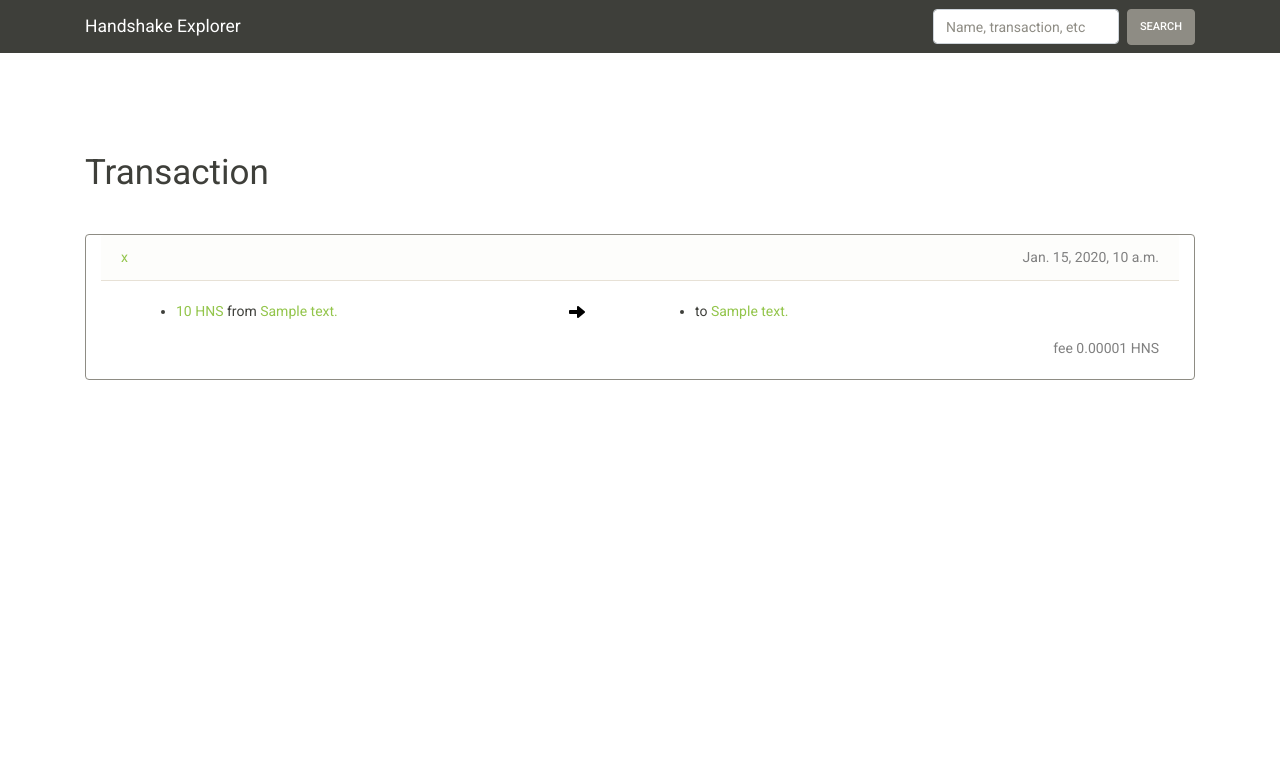
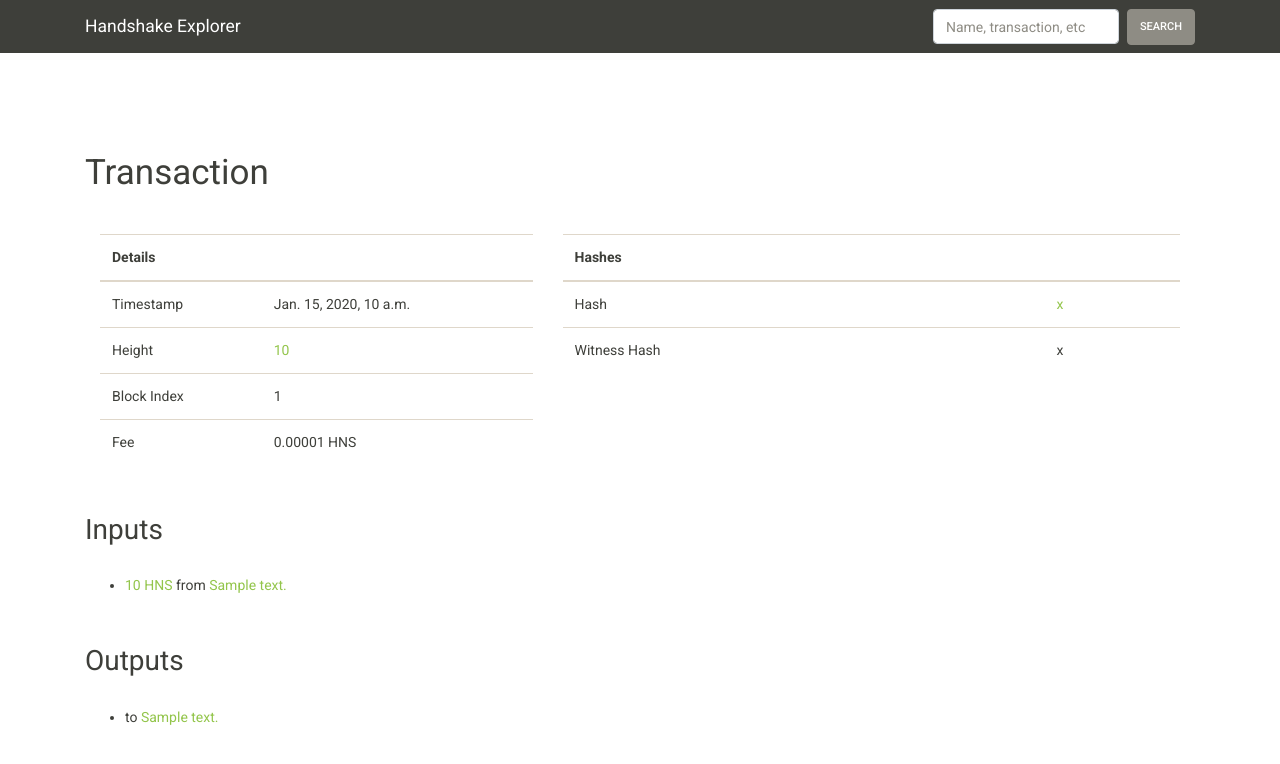
Before and after one commit to tdickman/handshake-explorer, a Django app: template hsdexplorer/explorer/templates/explorer/transaction.html in a window 1280 px wide. Shown: the top 764 px of the page. Run offline with Django 3.2, Linux system fonts and the light colour scheme; the template is opened without the code that fills it: most values are stand-ins (such as "Sample title", 1, 10 or a date in 2020); parts of the project's set-up code (start-up, migrations or seed data) failed here and were passed over; some libraries are stand-ins or nearby versions.

Commit message:
Update tx view and rendering for a few other views (move to h2)

```diff
--- a/hsdexplorer/explorer/static/css/custom.css
+++ b/hsdexplorer/explorer/static/css/custom.css
@@ -4,6 +4,10 @@ body {
 
 h1 {
   padding: 2rem 0;
+}
+
+h2 {
+  padding: 2rem 0 1.3rem;
 }
 
 .row .tx-card {
--- a/hsdexplorer/explorer/templates/explorer/_transaction.html
+++ b/hsdexplorer/explorer/templates/explorer/_transaction.html
@@ -5,15 +5,7 @@
     <div class="card-header"><a href="/tx/{{ tx.hash }}">{{ tx.hash }}</a> <span class="right light">{{ tx.time }}</span></div>
     <div class="card-body row">
       <div class="col-sm-5">
-        <ul>
-        {% for input in tx.inputs %}
-        {% if input.action == 'mine' %}
-        <li>Mined coins</li>
-        {% else %}
-        <li><a href="/tx/{{ input.source_tx }}">{{ input.value | to_hns }} HNS</a> from <a href="/address/{{ input.address }}">{{ input.address }}</a></li>
-        {% endif %}
-        {% endfor %}
-        </ul>
+        {% include "explorer/_tx-input-list.html" with inputs=tx.inputs %}
       </div>
       <div class="col-sm-1">
         {% if tx.direction == 'incoming' %}
@@ -25,21 +17,7 @@
         {% endif %}
       </div>
       <div class="col-sm-6">
-        <ul>
-        {% for output in tx.outputs %}
-        <li>
-        {% if output.action == 'NONE' %}{{ output.value | to_hns }} HNS{% endif %}
-        {% if output.action == 'OPEN' %}auction open for <a href="/name/{{ output.name }}">{{ output.name }}</a>{% endif %}
-        {% if output.action == 'BID' %}{{ output.value | to_hns }} HNS bid for <a href="/name/{{ output.name }}">{{ output.name }}</a>{% endif %}
-        {% if output.action == 'REVEAL' %}{{ output.value | to_hns }} HNS for auction reveal of <a href="/name/{{ output.name }}">{{ output.name }}</a>{% endif %}
-        {% if output.action == 'REGISTER' %}register for <a href="/name/{{ output.name }}">{{ output.name }}</a>{% endif %}
-        {% if output.action == 'REDEEM' %}{{ output.value | to_hns }} HNS for auction redeem of <a href="/name/{{ output.name }}">{{ output.name }}</a>{% endif %}
-        {% if output.action == 'UPDATE' %}update for <a href="/name/{{ output.name }}">{{ output.name }}</a>{% endif %}
-        {% if output.action == 'RENEW' %}update for <a href="/name/{{ output.name }}">{{ output.name }}</a>{% endif %}
-         to <a href="/address/{{ output.address }}">{{ output.address }}</a>
-        </li>
-        {% endfor %}
-        </ul>
+        {% include "explorer/_tx-output-list.html" with outputs=tx.outputs %}
       </div>
       <span class="right full light">fee {{ tx.fee | to_hns }} HNS</span>
     </div>
--- /dev/null
+++ b/hsdexplorer/explorer/templates/explorer/_tx-input-list.html
@@ -0,0 +1,10 @@
+{% load hsd_math %}
+<ul>
+  {% for input in inputs %}
+  {% if input.action == 'mine' %}
+  <li>Mined coins</li>
+  {% else %}
+  <li><a href="/tx/{{ input.source_tx }}">{{ input.value | to_hns }} HNS</a> from <a href="/address/{{ input.address }}">{{ input.address }}</a></li>
+  {% endif %}
+  {% endfor %}
+</ul>
--- /dev/null
+++ b/hsdexplorer/explorer/templates/explorer/_tx-output-list.html
@@ -0,0 +1,16 @@
+{% load hsd_math %}
+<ul>
+  {% for output in tx.outputs %}
+  <li>
+  {% if output.action == 'NONE' %}{{ output.value | to_hns }} HNS{% endif %}
+  {% if output.action == 'OPEN' %}auction open for <a href="/name/{{ output.name }}">{{ output.name }}</a>{% endif %}
+  {% if output.action == 'BID' %}{{ output.value | to_hns }} HNS bid for <a href="/name/{{ output.name }}">{{ output.name }}</a>{% endif %}
+  {% if output.action == 'REVEAL' %}{{ output.value | to_hns }} HNS for auction reveal of <a href="/name/{{ output.name }}">{{ output.name }}</a>{% endif %}
+  {% if output.action == 'REGISTER' %}register for <a href="/name/{{ output.name }}">{{ output.name }}</a>{% endif %}
+  {% if output.action == 'REDEEM' %}{{ output.value | to_hns }} HNS for auction redeem of <a href="/name/{{ output.name }}">{{ output.name }}</a>{% endif %}
+  {% if output.action == 'UPDATE' %}update for <a href="/name/{{ output.name }}">{{ output.name }}</a>{% endif %}
+  {% if output.action == 'RENEW' %}update for <a href="/name/{{ output.name }}">{{ output.name }}</a>{% endif %}
+   to <a href="/address/{{ output.address }}">{{ output.address }}</a>
+  </li>
+  {% endfor %}
+</ul>
--- a/hsdexplorer/explorer/templates/explorer/address.html
+++ b/hsdexplorer/explorer/templates/explorer/address.html
@@ -2,6 +2,7 @@
 {% load hsd_math %}
 {% block title %}Handshake Explorer: Address {{ address }}{% endblock %}
 {% block content %}
+<h1>Address</h1>
 <div class="row">
   <div class="col-lg-7 col-sm-12">
     <table class="table">
@@ -48,7 +49,7 @@
     </table>
   </div>
 </div>
-<h1>Transactions</h1>
+<h2>Transactions</h2>
 {% for tx in txs %}
   {% include "explorer/_transaction.html" with tx=tx %}
 {% endfor %}
--- a/hsdexplorer/explorer/templates/explorer/block.html
+++ b/hsdexplorer/explorer/templates/explorer/block.html
@@ -1,9 +1,7 @@
 {% extends "explorer/base.html" %}
 {% block title %}Handshake Explorer: Block {{ height }}{% endblock %}
 {% block content %}
-<div class="row">
-  <h1>Block #{{ hsdblock.height }}</h1>
-</div>
+<h1>Block #{{ hsdblock.height }}</h1>
 <div class="row">
   <div class="col-lg-5 col-sm-12">
     <table class="table">
@@ -58,7 +56,7 @@
     </table>
   </div>
 </div>
-<h1>Transactions</h1>
+<h2>Transactions</h2>
 {% for tx in hsdblock.txs %}
   {% include "explorer/_transaction.html" with tx=tx %}
 {% endfor %}
--- a/hsdexplorer/explorer/templates/explorer/name.html
+++ b/hsdexplorer/explorer/templates/explorer/name.html
@@ -11,7 +11,7 @@
     <li>Reveal state ({{ auction_state.reveal_completed }} / {{ auction_state.reveal_total }})
 </div>
 <div class="row">
-  <h1>Events</h1>
+  <h2>Events</h2>
   {% include "explorer/_events-single-table.html" %}
 </div>
 {% endblock %}
--- a/hsdexplorer/explorer/templates/explorer/transaction.html
+++ b/hsdexplorer/explorer/templates/explorer/transaction.html
@@ -1,8 +1,64 @@
 {% extends "explorer/base.html" %}
 {% block title %}Handshake Explorer: TX {{ tx.hash }}{% endblock %}
+{% load hsd_math %}
 {% block content %}
+<h1>Transaction</h1>
 <div class="row">
-  <h1>Transaction</h1>
+  <div class="col-lg-5 col-sm-12">
+    <table class="table">
+      <thead>
+        <tr>
+          <th>Details</th>
+          <th></th>
+        </tr>
+      </thead>
+      <tbody>
+        <tr>
+          <td>Timestamp</td>
+          <td>{{ tx.time }}</td>
+        </tr>
+        <tr>
+          <td>Height</td>
+          <td><a href="/block/{{ tx.height }}">{{ tx.height }}</a></td>
+        </tr>
+        <tr>
+          <td>Block Index</td>
+          <td>{{ tx.index }}</td>
+        </tr>
+        <tr>
+          <td>Fee</td>
+          <td>{{ tx.fee | to_hns }} HNS</td>
+        </tr>
+      </tbody>
+    </table>
+  </div>
+  <div class="col-lg-7 col-sm-12">
+    <table class="table">
+      <thead>
+        <tr>
+          <th>Hashes</th>
+          <th></th>
+        </tr>
+      </thead>
+      <tbody>
+        <tr>
+          <td>Hash</td>
+          <td><a href="/tx/{{ tx.hash }}">{{ tx.hash }}</a></td>
+        </tr>
+        <tr>
+          <td>Witness Hash</td>
+          <td>{{ tx.witnessHash }}</td>
+        </tr>
+      </tbody>
+    </table>
+  </div>
 </div>
-{% include "explorer/_transaction.html" with tx=tx %}
+<h2>Inputs</h2>
+<div class="row">
+  {% include "explorer/_tx-input-list.html" with inputs=tx.inputs %}
+</div>
+<h2>Outputs</h2>
+<div class="row">
+  {% include "explorer/_tx-output-list.html" with outputs=tx.outputs %}
+</div>
 {% endblock %}
```
Also changed, not shown: hsdexplorer/explorer/templates/explorer/blocks.html (+5 -6 lines), README.md.
